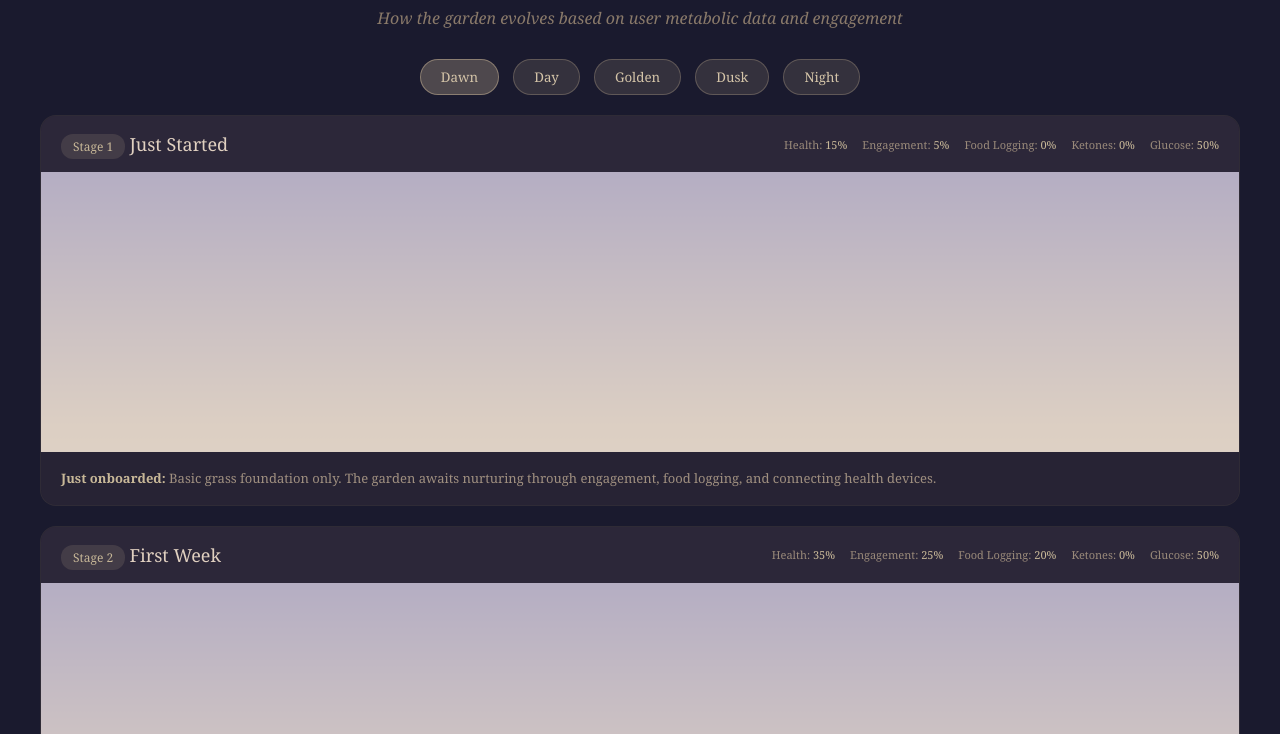
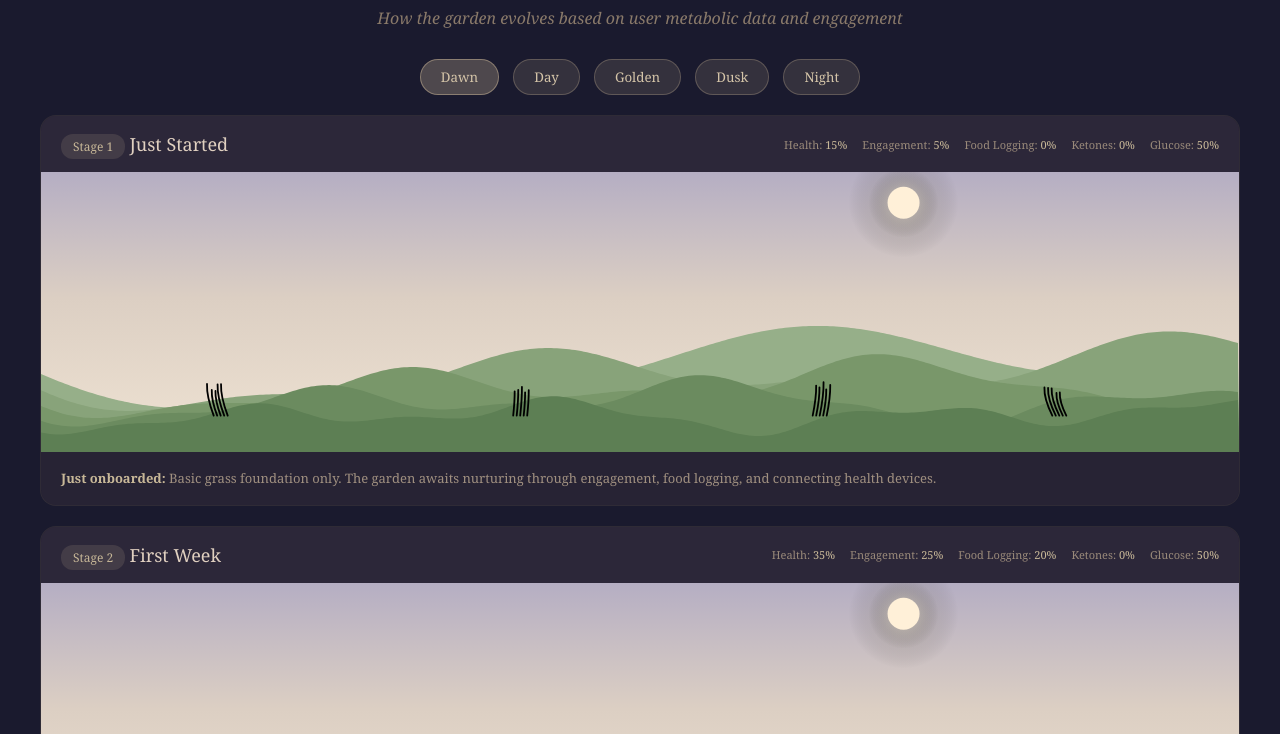
Before and after one commit to heavyriddie/hushful-garden, a plain HTML site: page demo-stages.html in a window 1280 px wide. Shown: the part 66-800 px from the top of the page. Drawn offline with Linux system fonts and the light colour scheme; animation ran at ten frames a second.

Commit message:
Fix canvas rendering in demo stages page

```diff
--- a/demo-stages.html
+++ b/demo-stages.html
@@ -545,16 +545,91 @@
         }
 
         // ═══════════════════════════════════════════════════════════════════
-        // SCENE DRAWING
+        // INITIALIZATION
         // ═══════════════════════════════════════════════════════════════════
 
-        function drawScene(canvas, stage, time) {
-            const ctx = canvas.getContext('2d');
-            const width = canvas.width;
-            const height = canvas.height;
+        const canvases = [];
+        const CANVAS_HEIGHT = 280;
+
+        function initStages() {
+            const container = document.getElementById('stages');
+            container.innerHTML = '';
+            canvases.length = 0; // Clear existing
+
+            stages.forEach((stage, index) => {
+                const div = document.createElement('div');
+                div.className = 'stage';
+                div.innerHTML = `
+                    <div class="stage-header">
+                        <div>
+                            <span class="stage-number">Stage ${index + 1}</span>
+                            <span class="stage-title">${stage.title.split(' - ')[1]}</span>
+                        </div>
+                        <div class="stage-metrics">
+                            <div class="metric">Health: <span>${Math.round(stage.health * 100)}%</span></div>
+                            <div class="metric">Engagement: <span>${Math.round(stage.metrics.engagement * 100)}%</span></div>
+                            <div class="metric">Food Logging: <span>${Math.round(stage.metrics.food * 100)}%</span></div>
+                            <div class="metric">Ketones: <span>${Math.round(stage.metrics.ketone * 100)}%</span></div>
+                            <div class="metric">Glucose: <span>${Math.round(stage.metrics.glucose * 100)}%</span></div>
+                        </div>
+                    </div>
+                    <div class="canvas-container">
+                        <canvas id="canvas-${index}"></canvas>
+                    </div>
+                    <div class="stage-description">${stage.description}</div>
+                `;
+                container.appendChild(div);
+            });
+
+            // Wait for DOM to settle, then initialize canvases
+            requestAnimationFrame(() => {
+                stages.forEach((stage, index) => {
+                    const canvas = document.getElementById(`canvas-${index}`);
+                    const container = canvas.parentElement;
+                    const displayWidth = container.clientWidth || 800;
+                    const displayHeight = CANVAS_HEIGHT;
+                    const dpr = window.devicePixelRatio || 1;
+
+                    // Set actual canvas size for high DPI
+                    canvas.width = displayWidth * dpr;
+                    canvas.height = displayHeight * dpr;
+
+                    // Set display size
+                    canvas.style.width = displayWidth + 'px';
+                    canvas.style.height = displayHeight + 'px';
+
+                    // Store display dimensions for drawing
+                    canvases.push({
+                        canvas,
+                        stage,
+                        displayWidth,
+                        displayHeight,
+                        dpr
+                    });
+                });
+            });
+        }
+
+        function render(timestamp) {
+            const time = timestamp * 0.001;
+            canvases.forEach(({ canvas, stage, displayWidth, displayHeight, dpr }) => {
+                const ctx = canvas.getContext('2d');
+                ctx.save();
+                ctx.scale(dpr, dpr);
+                drawSceneFixed(ctx, stage, displayWidth, displayHeight, time);
+                ctx.restore();
+            });
+            requestAnimationFrame(render);
+        }
+
+        // Fixed version that takes explicit dimensions
+        function drawSceneFixed(ctx, stage, width, height, time) {
             const palette = getPalette(currentTimeOfDay);
             const warmth = palette.warmth || 0;
             const isNight = currentTimeOfDay < 0.22 || currentTimeOfDay > 0.88;
+
+            // Clear
+            ctx.clearRect(0, 0, width, height);
 
             // Sky
             const skyGradient = ctx.createLinearGradient(0, 0, 0, height);
@@ -596,18 +671,18 @@
             }
 
             // Hills
-            drawHillLayer(ctx, width, height, height * 0.67, applyWarmth(palette.groundFar, warmth), 0.006, 32, time * 0.045);
-            drawHillLayer(ctx, width, height, height * 0.72, applyWarmth(lerpColor(palette.groundFar, palette.groundMid, 0.5), warmth), 0.009, 24, time * 0.07);
-            drawHillLayer(ctx, width, height, height * 0.77, applyWarmth(palette.groundMid, warmth), 0.012, 19, time * 0.1);
-            drawHillLayer(ctx, width, height, height * 0.82, applyWarmth(lerpColor(palette.groundMid, palette.groundNear, 0.5), warmth), 0.015, 15, time * 0.14);
-            drawHillLayer(ctx, width, height, height * 0.87, applyWarmth(palette.groundNear, warmth), 0.019, 11, time * 0.18);
+            drawHillLayerFixed(ctx, width, height, height * 0.67, applyWarmth(palette.groundFar, warmth), 0.006, 32, time * 0.045);
+            drawHillLayerFixed(ctx, width, height, height * 0.72, applyWarmth(lerpColor(palette.groundFar, palette.groundMid, 0.5), warmth), 0.009, 24, time * 0.07);
+            drawHillLayerFixed(ctx, width, height, height * 0.77, applyWarmth(palette.groundMid, warmth), 0.012, 19, time * 0.1);
+            drawHillLayerFixed(ctx, width, height, height * 0.82, applyWarmth(lerpColor(palette.groundMid, palette.groundNear, 0.5), warmth), 0.015, 15, time * 0.14);
+            drawHillLayerFixed(ctx, width, height, height * 0.87, applyWarmth(palette.groundNear, warmth), 0.019, 11, time * 0.18);
 
             // Plants sorted by layer
             const sortedPlants = [...stage.plants].sort((a, b) => a.layer - b.layer);
-            sortedPlants.forEach(plant => drawPlant(ctx, plant, width, height, time, palette));
+            sortedPlants.forEach(plant => drawPlantFixed(ctx, plant, width, height, time, palette));
         }
 
-        function drawHillLayer(ctx, width, height, baseY, color, freq, amplitude, offset) {
+        function drawHillLayerFixed(ctx, width, height, baseY, color, freq, amplitude, offset) {
             ctx.fillStyle = color;
             ctx.beginPath();
             ctx.moveTo(0, height);
@@ -623,61 +698,31 @@
             ctx.fill();
         }
 
-        // ═══════════════════════════════════════════════════════════════════
-        // INITIALIZATION
-        // ═══════════════════════════════════════════════════════════════════
+        function drawPlantFixed(ctx, plant, width, height, time, palette) {
+            const layerGroundY = [height * 0.73, height * 0.79, height * 0.87][plant.layer];
+            const x = plant.x * width;
+            const growth = plant.growth;
+            const scale = [0.5, 0.75, 1][plant.layer];
+            const sway = Math.sin(time * 0.5 + plant.x * 10) * 0.01;
+            const warmth = palette.warmth || 0;
+            const seed = plant.x * 1000;
 
-        const canvases = [];
+            ctx.save();
+            ctx.globalAlpha = [0.65, 0.82, 1][plant.layer];
+            ctx.translate(x, layerGroundY);
+            ctx.scale(scale, scale);
 
-        function initStages() {
-            const container = document.getElementById('stages');
-            container.innerHTML = '';
+            switch (plant.type) {
+                case 'grass': drawGrass(ctx, sway, growth, warmth, seed); break;
+                case 'fern': drawFern(ctx, sway, growth, warmth, seed); break;
+                case 'wildflower': drawWildflower(ctx, sway, growth, warmth, seed, time); break;
+                case 'tulip': drawTulip(ctx, sway, growth, warmth, seed); break;
+                case 'lavender': drawLavender(ctx, sway, growth, warmth, seed); break;
+                case 'bush': drawBush(ctx, sway, growth, warmth, seed); break;
+                case 'tree': drawTree(ctx, sway, growth, warmth, seed); break;
+            }
 
-            stages.forEach((stage, index) => {
-                const div = document.createElement('div');
-                div.className = 'stage';
-                div.innerHTML = `
-                    <div class="stage-header">
-                        <div>
-                            <span class="stage-number">Stage ${index + 1}</span>
-                            <span class="stage-title">${stage.title.split(' - ')[1]}</span>
-                        </div>
-                        <div class="stage-metrics">
-                            <div class="metric">Health: <span>${Math.round(stage.health * 100)}%</span></div>
-                            <div class="metric">Engagement: <span>${Math.round(stage.metrics.engagement * 100)}%</span></div>
-                            <div class="metric">Food Logging: <span>${Math.round(stage.metrics.food * 100)}%</span></div>
-                            <div class="metric">Ketones: <span>${Math.round(stage.metrics.ketone * 100)}%</span></div>
-                            <div class="metric">Glucose: <span>${Math.round(stage.metrics.glucose * 100)}%</span></div>
-                        </div>
-                    </div>
-                    <div class="canvas-container">
-                        <canvas id="canvas-${index}"></canvas>
-                    </div>
-                    <div class="stage-description">${stage.description}</div>
-                `;
-                container.appendChild(div);
-
-                const canvas = document.getElementById(`canvas-${index}`);
-                const rect = canvas.parentElement.getBoundingClientRect();
-                canvas.width = rect.width * 2;
-                canvas.height = 280 * 2;
-                canvas.style.width = '100%';
-                canvas.style.height = '280px';
-                canvas.getContext('2d').scale(2, 2);
-                canvases.push({ canvas, stage });
-            });
-        }
-
-        function render(timestamp) {
-            const time = timestamp * 0.001;
-            canvases.forEach(({ canvas, stage }) => {
-                const ctx = canvas.getContext('2d');
-                ctx.save();
-                ctx.setTransform(2, 0, 0, 2, 0, 0);
-                drawScene(canvas, stage, time);
-                ctx.restore();
-            });
-            requestAnimationFrame(render);
+            ctx.restore();
         }
 
         function setTimeOfDay(t) {
@@ -689,7 +734,9 @@
         // Start
         initStages();
         requestAnimationFrame(render);
-        window.addEventListener('resize', initStages);
+        window.addEventListener('resize', () => {
+            initStages();
+        });
     </script>
 </body>
 </html>
```
